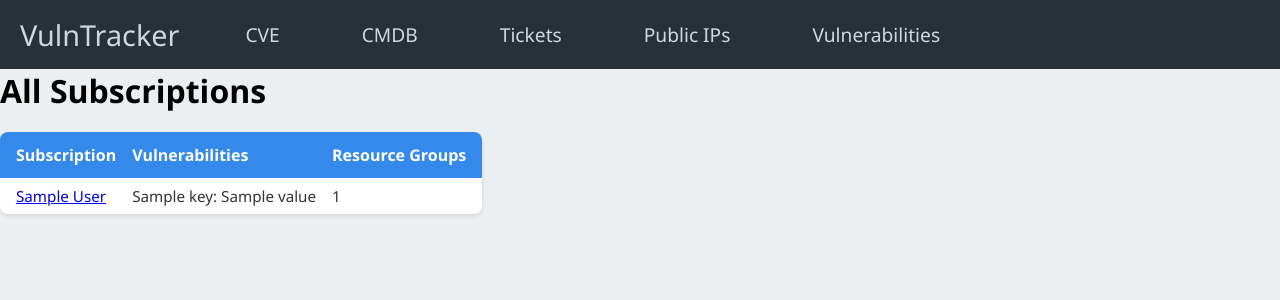
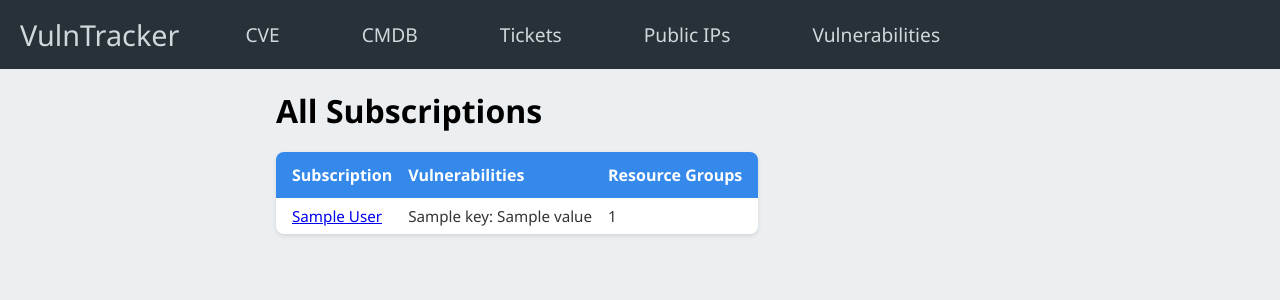
Before and after one commit to helfiesp/VulnTracker, a Django app: template templates/all_subscriptions.html in a window 1280 px wide. Shown: the top 300 px of the page. Run offline with Django 5.2, Linux system fonts and the light colour scheme; the template is opened without the code that fills it: most values are stand-ins (such as "Sample title", 1, 10 or a date in 2020).

Commit message:
Update all_subscriptions.html

```diff
--- a/templates/all_subscriptions.html
+++ b/templates/all_subscriptions.html
@@ -6,7 +6,7 @@
 {% block content %}
 
 
-<body>
+    <main class="main-content">
     <h1>All Subscriptions</h1>
     <table>
         <thead>
@@ -32,7 +32,7 @@
             {% endfor %}
         </tbody>
     </table>
-</body>
-</html>
+</main>
+
 
 {% endblock %}
```
